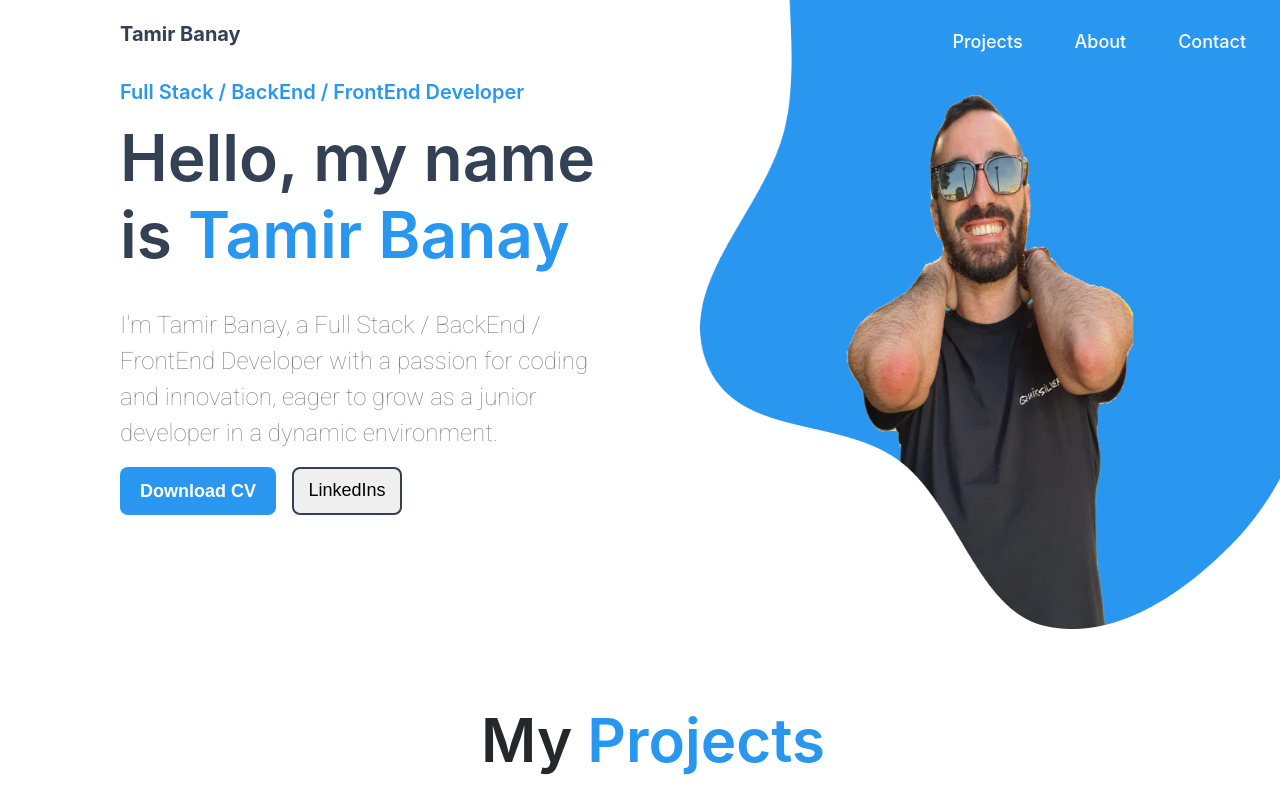
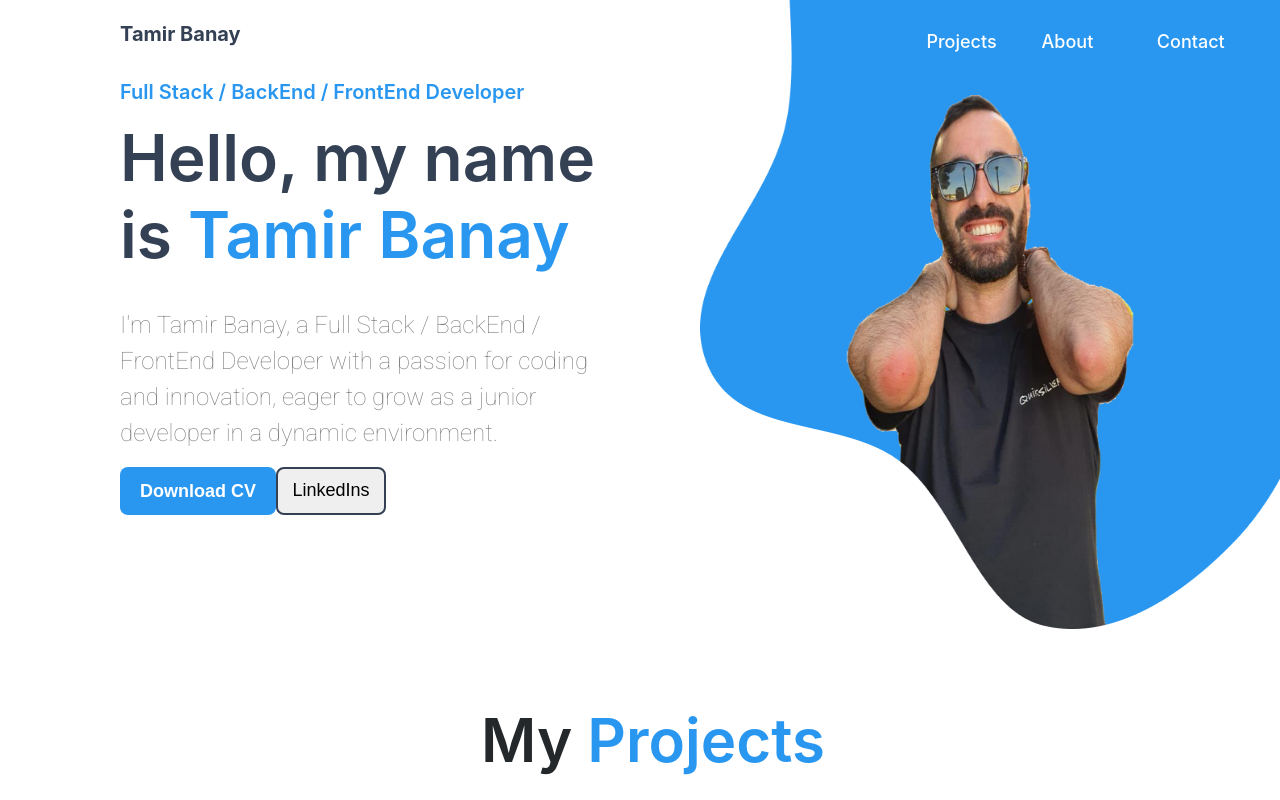
Before and after one commit to TamirBanay/my-personalSite, a React (Create React App) app in the folder my-personal-website/: page / in a window 1280 px wide. Shown: the top 800 px of the page. Built offline with nearby package versions, Linux system fonts and the light colour scheme.

Commit message:
fix problems responsives

```diff
--- a/my-personal-website/src/componets/AboutMe/AboutMe.css
+++ b/my-personal-website/src/componets/AboutMe/AboutMe.css
@@ -51,6 +51,7 @@
 }
 a {
   margin-top: auto;
+  width: 156px;
 }
 @media screen and (max-width: 480px) {
   .aboutMe-main {
```
